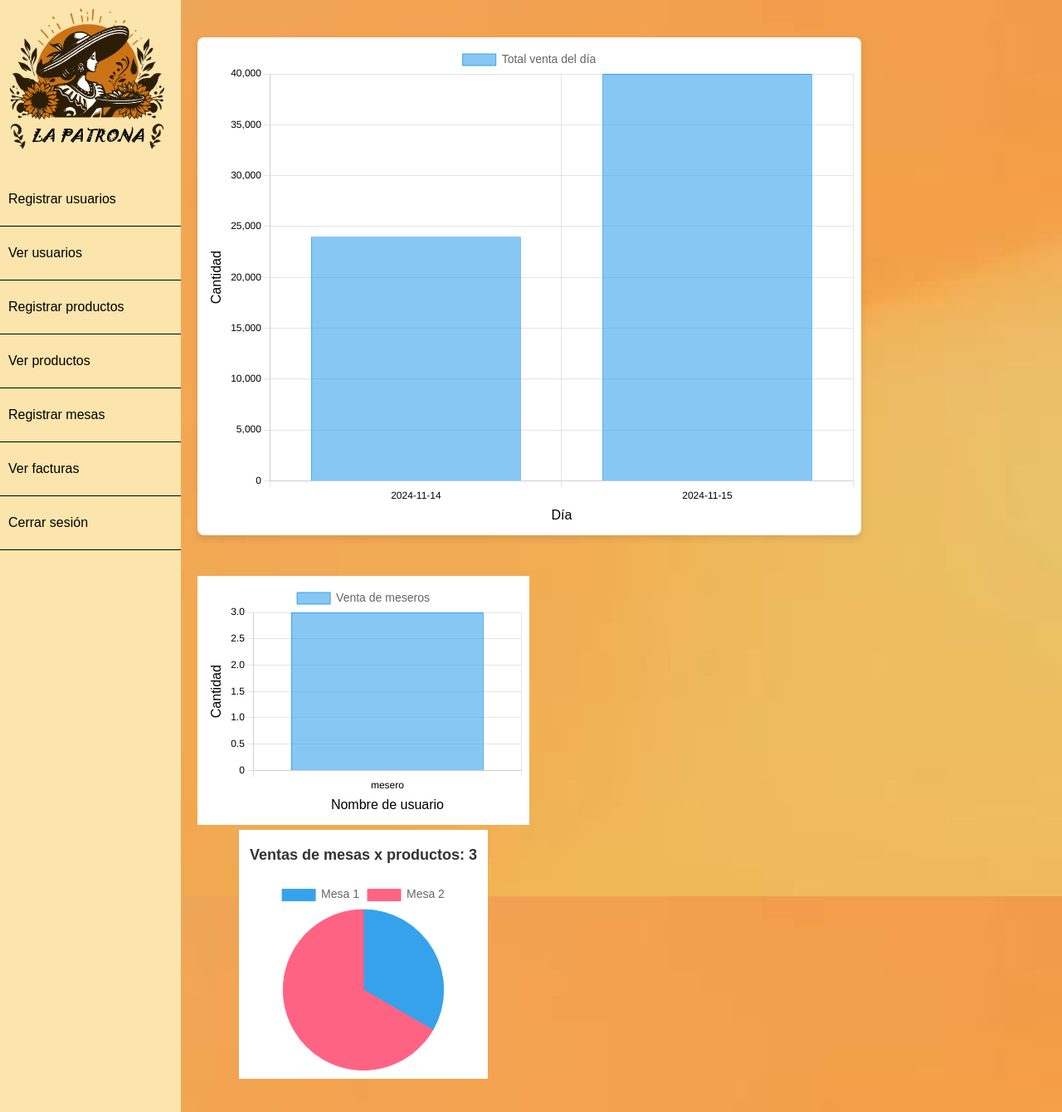
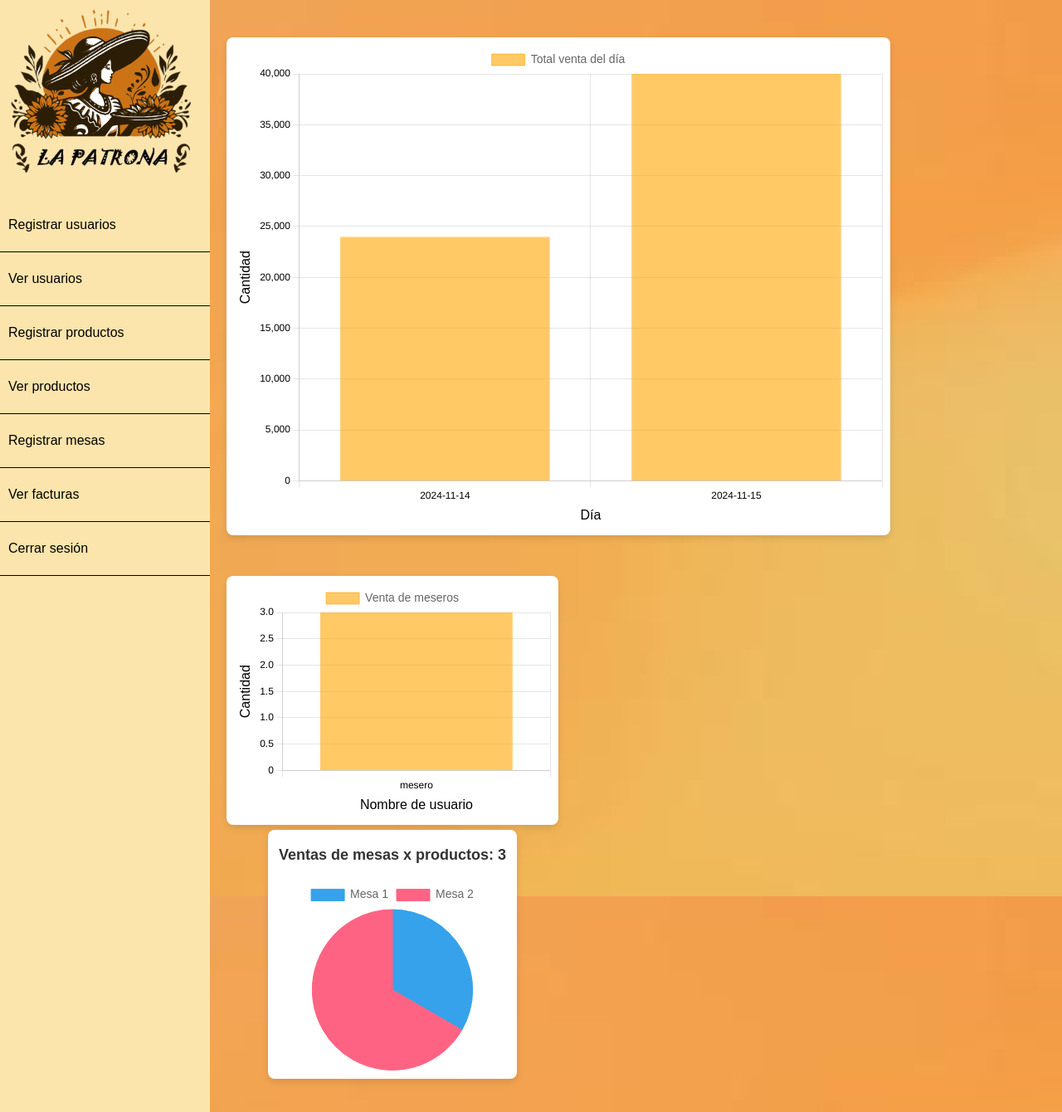
Before and after one commit to Juandoqg/Restaurant, a Django app: page /administrador/ in a window 1280 px wide. Shown: the whole page at 83% size. Run offline with Django 5.2, Linux system fonts and the light colour scheme; a user stored in the database is signed in; data comes from the database, SQL or seed files in the repository; some libraries are stand-ins or nearby versions.

Commit message:
bordeado y color naranja

```diff
--- a/myapp/static/css/Administrador.css
+++ b/myapp/static/css/Administrador.css
@@ -11,7 +11,7 @@ body {
 }
 
 .sidebar {
-    width: 250px;
+    width: 300px;
     background-color: #fbe5ad;
     transition: width 0.5s;
 }
@@ -98,16 +98,6 @@ canvas {
     display: block;
 }
 
-/* Estilos específicos para el gráfico */
-#histograma {
-    width: 100%; /* El gráfico ocupará todo el ancho disponible */
-    height: 400px; /* Altura del gráfico */
-    background-color: white; /* Fondo blanco */
-    margin-top: 30px;
-    border-radius: 8px; /* Bordes redondeados */
-    box-shadow: 0 4px 8px rgba(0, 0, 0, 0.1); /* Sombra suave */
-  }
-
 
 
 .content h2 {
@@ -145,7 +135,6 @@ canvas {
     max-width: 400px;                    /* Limita el ancho máximo */
     width: 100%;
     text-align: center;
-    margin-bottom: 20px;
     margin-right: -50px;
 }
 
@@ -162,3 +151,24 @@ canvas {
     margin-bottom: 20px;
     margin-left: -320px;
 }
+
+#histograma {
+    width: 100%; /* El gráfico ocupará todo el ancho disponible */
+    background-color: white; /* Fondo blanco */
+    margin-top: 30px;
+    border-radius: 8px; /* Bordes redondeados */
+    box-shadow: 0 4px 8px rgba(0, 0, 0, 0.1); /* Sombra suave */
+  }
+  #meseros {
+    width: 100%; /* El gráfico ocupará todo el ancho disponible */
+    background-color: white; /* Fondo blanco */
+    margin-top: 0px;
+    border-radius: 8px; /* Bordes redondeados */
+    box-shadow: 0 4px 8px rgba(0, 0, 0, 0.1); /* Sombra suave */
+  }
+  #mesas {
+    width: 100%; /* El gráfico ocupará todo el ancho disponible */
+    background-color: white; /* Fondo blanco */
+    border-radius: 8px; /* Bordes redondeados */
+    box-shadow: 0 4px 8px rgba(0, 0, 0, 0.1); /* Sombra suave */
+  }
--- a/myapp/static/js/grafico.js
+++ b/myapp/static/js/grafico.js
@@ -67,8 +67,8 @@ const crearGrafico = (fechas, valores) => {
       datasets: [{
         label: 'Total venta del día',
         data: valores, // Los valores sumados para cada fecha
-        backgroundColor: 'rgba(54, 162, 235, 0.6)', // Color de las barras (azul con opacidad)
-        borderColor: 'rgba(54, 162, 235, 1)', // Color del borde de las barras (azul)
+        backgroundColor: 'rgba(255, 165, 0, 0.6)', // Color naranja con opacidad de las barras
+        borderColor: 'rgba(255, 165, 0, 0.6)', // Color del borde de las barras (azul)
         borderWidth: 1, // Ancho del borde de las barras
       }]
     },
@@ -145,8 +145,8 @@ const crearGrafico2 = (nombres, ventas) => {
       datasets: [{
         label: 'Venta de meseros',
         data: ventas, // Las ventas totales por mesero
-        backgroundColor: 'rgba(54, 162, 235, 0.6)', // Color azul con opacidad de las barras
-        borderColor: 'rgba(54, 162, 235, 1)', // Color del borde de las barras (azul)
+        backgroundColor: 'rgba(255, 165, 0, 0.6)', // Color naranja con opacidad de las barras
+        borderColor: 'rgba(255, 165, 0, 0.6)', // Color del borde de las barras (azul)
         borderWidth: 1, // Ancho del borde de las barras
       }]
     },
```
